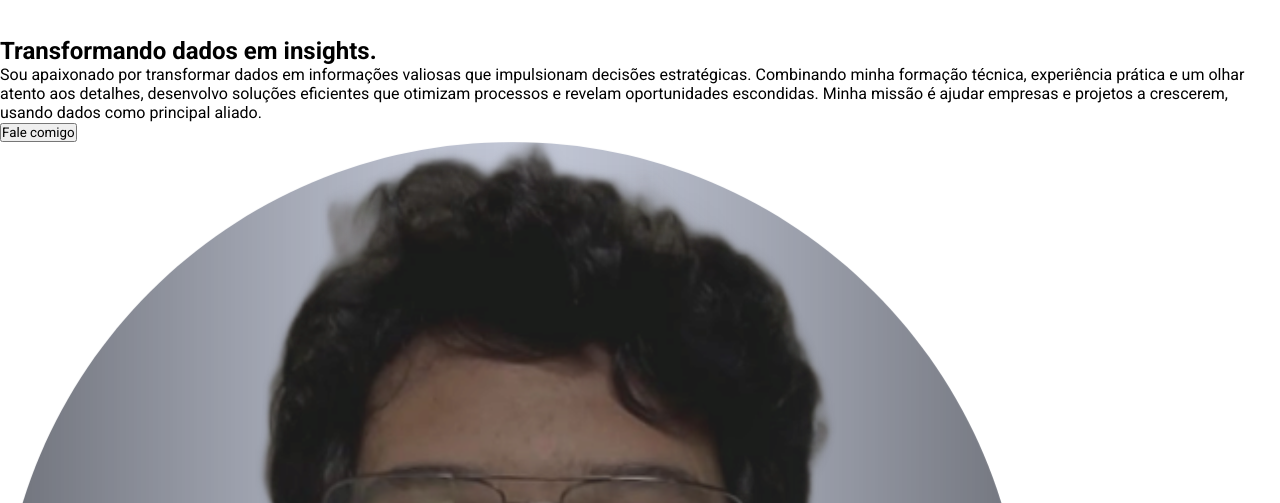
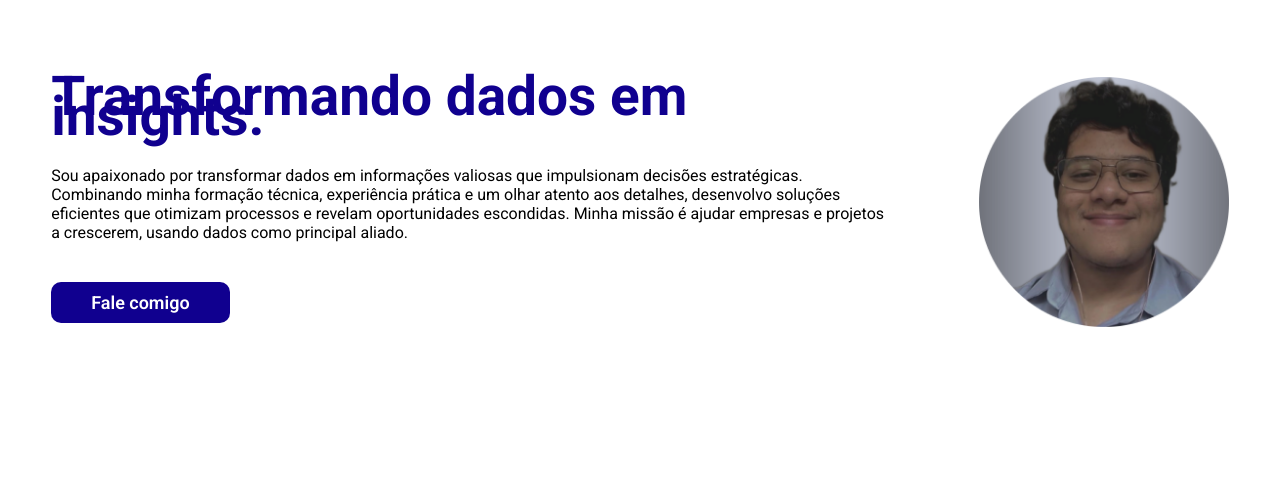
Before and after one commit to edugaspars/Portfolio, a plain HTML site: page index.html in a window 1280 px wide. Shown: the part 297-800 px from the top of the page. Drawn offline with Linux system fonts and the light colour scheme.

Commit message:
Estilo do topo da página, parágrafo e imagem

```diff
--- a/style.css
+++ b/style.css
@@ -14,6 +14,22 @@ body{
 .interface {
     max-width: 1280px;
     margin: 0 auto;
+}
+
+.flex {
+    display: flex;
+}
+
+.btn-contato button {
+    padding: 10px 40px;
+    font-size: 18px;
+    font-weight: 550;
+    background-color: #10008f;
+    border: 0;
+    border-radius: 10px;
+    color: #fff;
+    cursor: pointer;
+    transition: .3s;
 }
 
 /* Estilo do Header */
@@ -47,15 +63,8 @@ header nav ul li {
     padding: 0 40px;
 }
 
-header .btn-contato button {
-    padding: 10px 40px;
-    font-size: 18px;
-    font-weight: 550;
-    background-color: #10008f;
-    border: 0;
-    border-radius: 10px;
-    color: #fff;
-    cursor: pointer;
+.btn-contato button:hover {
+    transform: scale(1.07);
 }
 
 /*Ajustando o tamanho do logotipo*/
@@ -63,3 +72,30 @@ header .btn-contato button {
     max-width: 250px;
     height: auto;
 }
+
+/*Estilo do toppage*/
+section.toppage {
+    padding: 40px 4%;
+}
+
+section.toppage .flex {
+    align-items: center;
+    justify-content: center;
+    gap: 90px;
+}
+
+.toppage h1 {
+    color: #10008f;
+    font-size: 55px;
+    line-height: 20px;
+}
+
+.toppage .txttoppage p {
+    color:black;
+    margin: 40px 0;
+}
+
+.imgtoppage img {
+    max-width: 250px;
+    height: auto;
+}
```
